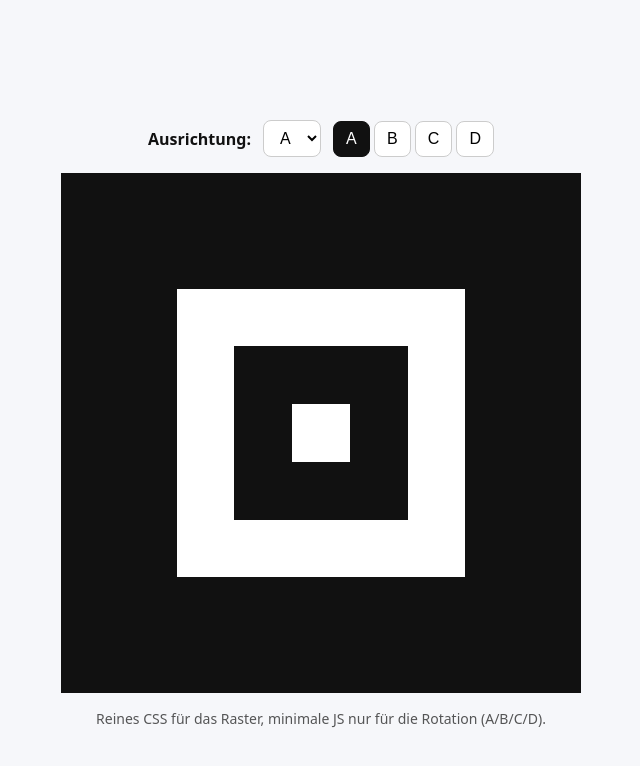
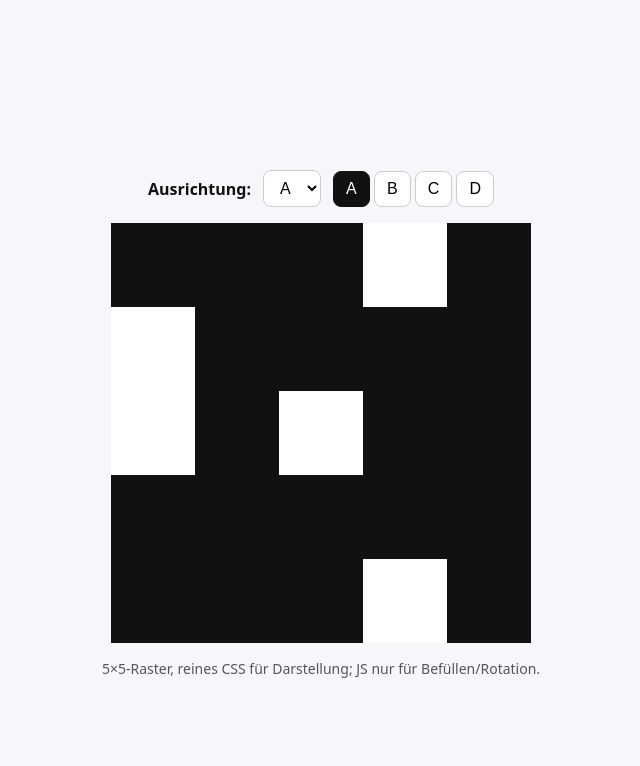
Before and after one commit to jojosstudio/1re, a plain HTML site: page index.html in a window 1280 px wide. Shown: the whole page, without its empty margins (319-959 px from the left). Drawn offline with Linux system fonts and the light colour scheme.

Commit message:
Update index.html

```diff
--- a/index.html
+++ b/index.html
@@ -3,64 +3,53 @@
 <head>
 <meta charset="utf-8" />
 <meta name="viewport" content="width=device-width, initial-scale=1" />
-<title>Marker als CSS-Blöcke (A/B/C/D)</title>
+<title>Marker als CSS-Blöcke (5×5, A/B/C/D)</title>
 <style>
   :root{
-    --size: min(75vmin, 520px);   /* Gesamtgröße des Markers */
-    --gap: 0px;                   /* Spalt zwischen Zellen (optional) */
-    --bg: #ffffff;                /* Hintergrund */
-    --fg: #111111;                /* Marker-Farbe */
-    --border: 0px;                /* optionaler Außenrahmen */
+    --size: min(70vmin, 420px);  /* Gesamtsize */
+    --bg: #ffffff;               /* Hintergrund */
+    --fg: #111111;               /* Marker-Farbe */
+    --gap: 0px;                  /* Zellabstand */
   }
 
   body{
     margin:0; font-family:system-ui, Arial, sans-serif;
-    background:#f6f7fa; color:#111; display:grid; min-height:100svh;
-    place-items:center; padding:24px;
+    display:grid; place-items:center; min-height:100svh;
+    background:#f6f7fa; color:#111; padding:24px;
   }
 
-  .app{
-    display:grid; gap:16px; width:100%; max-width:800px;
-  }
+  .app{ display:grid; gap:16px; width:100%; max-width:720px; }
 
   .controls{
-    display:flex; flex-wrap:wrap; gap:12px; align-items:center;
-    justify-content:center;
+    display:flex; gap:12px; flex-wrap:wrap; justify-content:center; align-items:center;
   }
   .controls label{ font-weight:600; }
   .controls select, .controls button{
-    padding:8px 12px; font-size:16px; border-radius:8px; border:1px solid #ccc;
-    background:#fff; cursor:pointer;
+    padding:8px 12px; font-size:16px; border-radius:8px; border:1px solid #ccc; background:#fff; cursor:pointer;
   }
   .controls button[aria-pressed="true"]{ background:#111; color:#fff; border-color:#111; }
 
-  /* Marker-Container */
   .marker{
     width:var(--size);
     aspect-ratio:1;
     display:grid;
-    grid-template-columns: repeat(9, 1fr);  /* 9x9 Raster für flexible Form */
-    grid-template-rows: repeat(9, 1fr);
+    grid-template-columns: repeat(5, 1fr);
+    grid-template-rows: repeat(5, 1fr);
     gap:var(--gap);
     background:var(--bg);
-    border: var(--border) solid var(--fg);
     margin-inline:auto;
     transition: transform .25s ease;
   }
+  .cell{ background:var(--bg); }
+  .black{ background:var(--fg); }
 
-  /* Zellen */
-  .cell{ background:var(--bg); }
-  .cell.black{ background:var(--fg); }
-
-  /* Rotation per Daten-Attribut (A=0°, B=90°, C=180°, D=270°) */
+  /* Rotationen (A=0°, B=90°, C=180°, D=270°) */
   .marker[data-rot="A"]{ transform: rotate(0deg); }
   .marker[data-rot="B"]{ transform: rotate(90deg); }
   .marker[data-rot="C"]{ transform: rotate(180deg); }
   .marker[data-rot="D"]{ transform: rotate(270deg); }
 
-  footer{
-    text-align:center; opacity:.7; font-size:14px;
-  }
+  footer{ text-align:center; opacity:.7; font-size:14px; }
 </style>
 </head>
 <body>
@@ -73,7 +62,6 @@
         <option value="C">C</option>
         <option value="D">D</option>
       </select>
-
       <div role="group" aria-label="Schnellwahl">
         <button type="button" data-set="A" aria-pressed="true">A</button>
         <button type="button" data-set="B" aria-pressed="false">B</button>
@@ -82,41 +70,35 @@
       </div>
     </div>
 
-    <div class="marker" id="marker" data-rot="A" aria-label="Marker"></div>
+    <div class="marker" id="marker" data-rot="A" aria-label="Marker 5x5"></div>
 
-    <footer>
-      Reines CSS für das Raster, minimale JS nur für die Rotation (A/B/C/D).
-    </footer>
+    <footer>5×5‑Raster, reines CSS für Darstellung; JS nur für Befüllen/Rotation.</footer>
   </main>
 
 <script>
 /*
-  Raster-Definition:
-  Wir nehmen 9x9, damit die „Zacken“ und das mittige Loch sauber positionierbar sind.
+  5×5 Pattern:
   1 = schwarz, 0 = weiß
-  Das Muster ist so gewählt, dass A wie auf deinem Foto aussieht.
+  Dieses Muster bildet (A) eine dicke Außenform mit einem weißen Zentrum und seitlichen "Zacken".
+  Drehen über data-rot ergibt B/C/D.
 */
-const pattern9 = [
-/* y0 */ 1,1,1,1,1,1,1,1,1,
-/* y1 */ 1,1,1,1,1,1,1,1,1,
-/* y2 */ 1,1,0,0,0,0,0,1,1,
-/* y3 */ 1,1,0,1,1,1,0,1,1,
-/* y4 */ 1,1,0,1,0,1,0,1,1,   // mittleres Loch an (4,4) in 0‑Index → bleibt weiß
-/* y5 */ 1,1,0,1,1,1,0,1,1,
-/* y6 */ 1,1,0,0,0,0,0,1,1,
-/* y7 */ 1,1,1,1,1,1,1,1,1,
-/* y8 */ 1,1,1,1,1,1,1,1,1,
+const pattern5 = [
+  1,1,1,0,1,
+  0,1,1,1,1,
+  0,1,0,1,1,   // Mitte bleibt weiß (0), links/rechts offen für "Zacken"
+  1,1,1,1,1,
+  1,1,1,0,1
 ];
 
-// Marker aufbauen (reines CSS für Darstellung, JS nur zum DOM-Befüllen)
+// Grid befüllen
 const root = document.getElementById('marker');
-pattern9.forEach(v=>{
+pattern5.forEach(v=>{
   const d = document.createElement('div');
   d.className = 'cell' + (v ? ' black' : '');
   root.appendChild(d);
 });
 
-// Steuerung A/B/C/D
+// Rotation steuern
 const select = document.getElementById('rot');
 const buttons = Array.from(document.querySelectorAll('button[data-set]'));
 function setRot(val){
```
